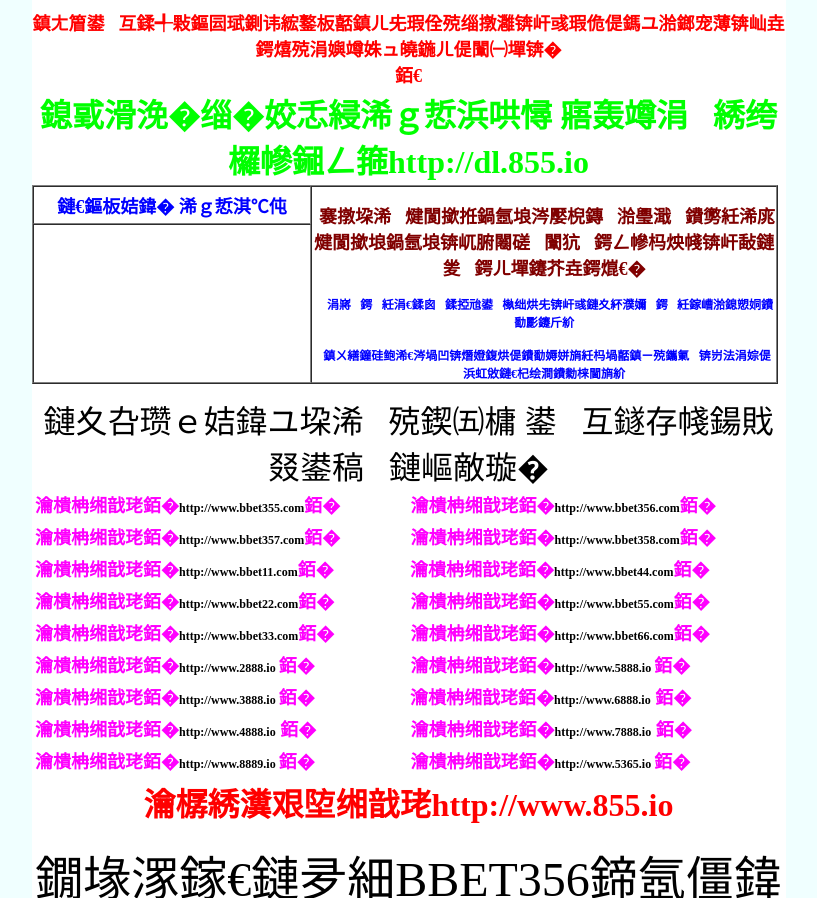
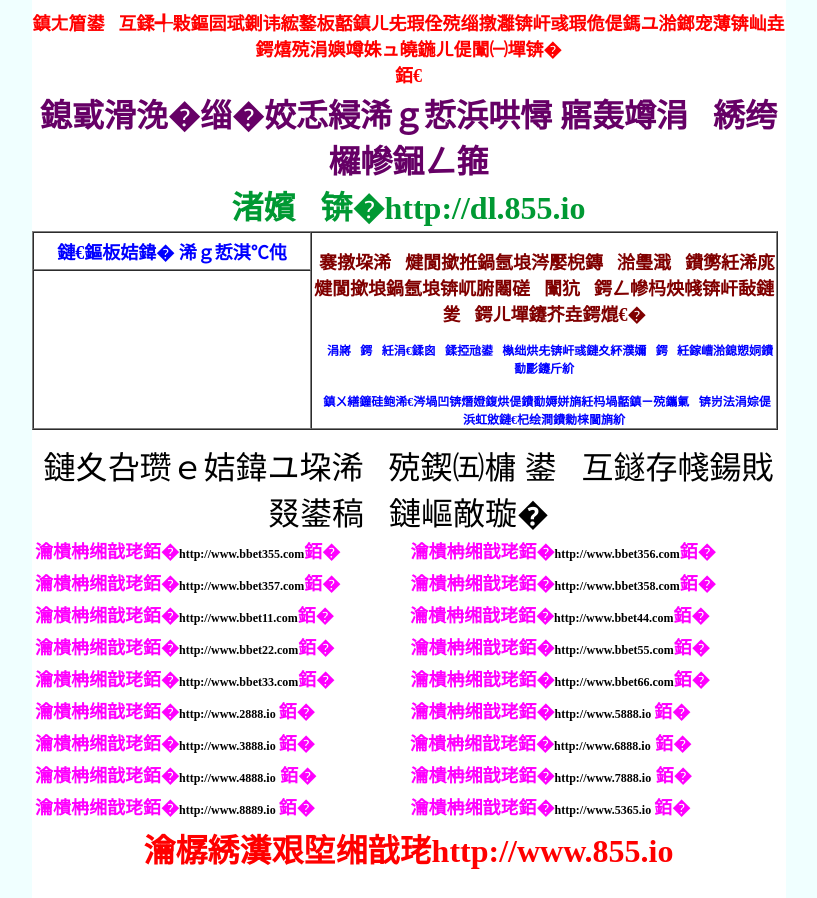
Before and after one commit to tostorejs/tostorejs.github.io, a plain HTML site: page index.html in a window 1280 px wide. Shown: the part 3846-4744 px from the top of the page, without its empty margins (231-1048 px from the left). Drawn offline with Linux system fonts and the light colour scheme.

Commit message:
Update index.html

```diff
--- a/index.html
+++ b/index.html
@@ -404,8 +404,9 @@ document.ondblclick=initialize
 						<td style="border-style: none; border-width: medium">
 						<p align="center"><span style="font-weight: 700">
 						<a href="http://www.855.io">
-						<font face="华文中宋" size="6" color="#00FF00">我们会</font></a><font face="华文中宋" size="6" color="#00FF00">给</font></span><b><span style="font-weight: 700"><font face="华文中宋" size="6" color="#FF0000"><a href="http://www.855.io"><font size="6" color="#00FF00">每位代理人员
-						建一个网站去推广</font></a></font><font face="华文中宋" size="4" color="#FF00FF"><a target="_blank" href="http://dl.855.io"><font size="6" color="#00FF00">http://dl.855.io</font></a></font></span></b></td>
+						<font face="华文中宋" size="6" color="#660066">我们会</font></a><font face="华文中宋" size="6" color="#660066">给</font></span><b><span style="font-weight: 700"><font face="华文中宋" size="6" color="#FF0000"><a href="http://www.855.io"><font size="6" color="#660066">每位代理人员
+						建一个网站去推广</font><font size="6" color="#00FF00"><br>
+						</font><font size="6" color="#009933">例如：</font></a></font><font face="华文中宋" size="4" color="#FF00FF"><a target="_blank" href="http://dl.855.io"><font size="6" color="#009933">http://dl.855.io</font></a></font></span></b></td>
 					</tr>
 				</table>
 				</td></tr><tr>
```
